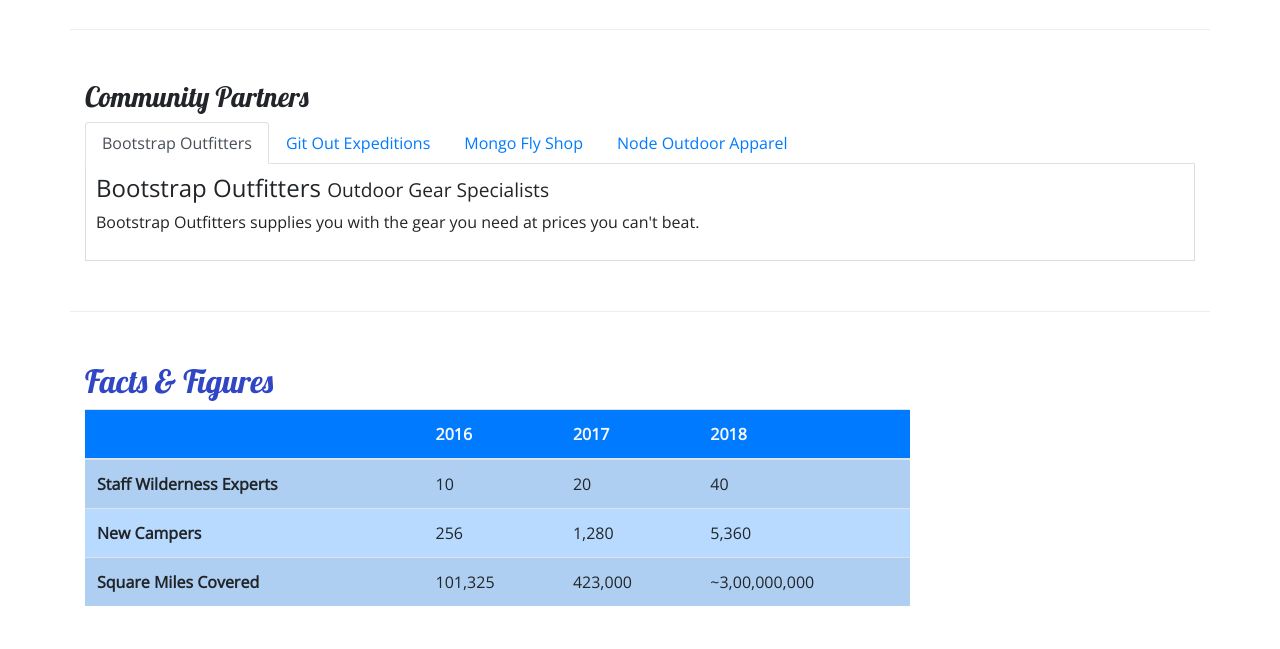
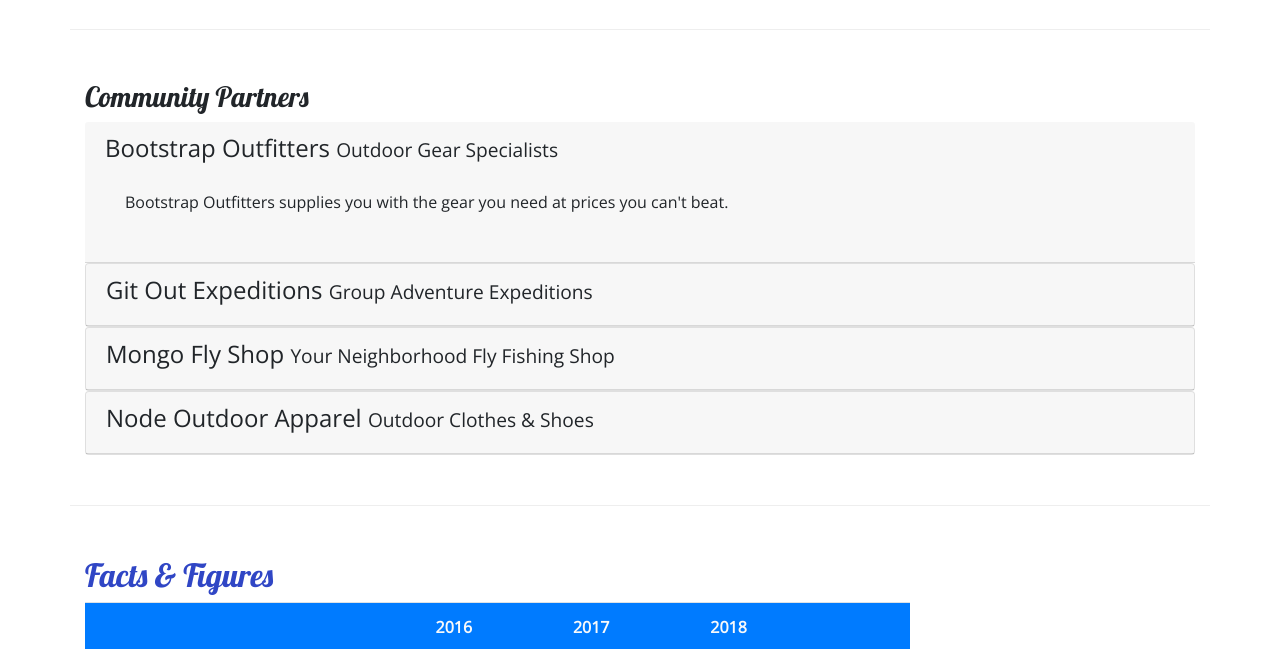
Before and after one commit to MNewman70115/nucamp-bootstrap-website, a website: page aboutus.html in a window 1280 px wide. Shown: the part 900-1549 px from the top of the page. Drawn offline with nearby package versions, Linux system fonts and the light colour scheme.

Commit message:
Accordion

```diff
--- a/aboutus.html
+++ b/aboutus.html
@@ -105,39 +105,64 @@
         <div class="row row-content">
             <div class="col">
                 <h3>Community Partners</h3>
-                <ul class="nav nav-tabs">
-                    <li class="nav-item">
-                        <a class="nav-link active" href="#bootstrap" role="tab" data-toggle="tab">Bootstrap Outfitters</a>
-                    </li>
-                    <li class="nav-item">
-                        <a class="nav-link" href="#git" role="tab" data-toggle="tab">Git Out Expeditions</a>
-                    </li>
-                    <li class="nav-item">
-                        <a class="nav-link" href="#mongo" role="tab" data-toggle="tab">Mongo Fly Shop</a>
-                    </li>
-                    <li class="nav-item">
-                        <a class="nav-link" href="#node" role="tab" data-toggle="tab">Node Outdoor Apparel</a>
-                    </li>
-                </ul>
-
-                <div class="tab-content">
-                    <div role="tabpanel" class="tab-pane fade show active" id="bootstrap">
-                        <h4>Bootstrap Outfitters <small>Outdoor Gear Specialists</small></h4>
-                        <p class="d-none d-sm-block">Bootstrap Outfitters supplies you with the gear you need at prices you can't beat.</p>
+                <div id="accordion">
+                    <div role="tab" class="card-header">
+                        <h4>
+                            <a data-toggle="collapse" data-target="#bootstrap">
+                                Bootstrap Outfitters <small>Outdoor Gear Specialists</small>
+                            </a>
+                        </h4>
+                        <div class="collapse show" id="bootstrap" data-parent="#accordion">
+                            <div class="card-body">
+                                <p class="d-none d-sm-block">Bootstrap Outfitters supplies you with the gear you need at prices you can't
+                                    beat.</p>
+                            </div>
+                        </div>
                     </div>
-                    <div role="tabpanel" class="tab-pane fade" id="git">
-                        <h4>Git Out Expeditions <small>Group Adventure Expeditions</small></h4>
-                        <p class="d-none d-sm-block">Join Git Out Expeditions to explore new horizons with a group of other adventurers!</p>
+                    <div class="card">
+                        <div role="tab" class="card-header">
+                            <h4>
+                                <a class="collapsed" data-toggle="collapse" data-target="#git">
+                                    Git Out Expeditions <small>Group Adventure Expeditions</small>
+                                </a>
+                            </h4>
+                            <div class="collapse" id="git" data-parent="#accordion">
+                                <div class="card-body">
+                                    <p class="d-none d-sm-block">Join Git Out Expeditions to explore new horizons with a group of other
+                                        adventurers!</p>
+                                </div>
+                            </div>
+                        </div>
                     </div>
-                    <div role="tabpanel" class="tab-pane fade" id="mongo">
-                        <h4>Mongo Fly Shop <small>Your Neighborhood Fly Fishing Shop.</small></h4>
-                        <p class="d-none d-sm-block">Need a new fishing pole, a tacklebox, or flies of all kinds? Stop by Mongo Fly Shop.
-                        </p>
+                    <div class="card">
+                        <div role="tab" class="card-header">
+                            <h4>
+                                <a class="collapsed" data-toggle="collapse" data-target="#mongo">
+                                    Mongo Fly Shop <small>Your Neighborhood Fly Fishing Shop</small>
+                                </a>
+                            </h4>
+                            <div class="collapse" id="mongo" data-parent="#accordion">
+                                <div class="card-body">
+                                    <p class="d-none d-sm-block">Need a new fishing pole, a tacklebox, or flies of all kinds? Stop by Mongo
+                                        Fly Shop.</p>
+                                </div>
+                            </div>
+                        </div>
                     </div>
-                    <div role="tabpanel" class="tab-pane fade" id="node">
-                        <h4>Node Outdoor Apparel <small>Outdoor Clothes & Shoes</small></h4>
-                        <p class="d-none d-sm-block">From polar fleeces to swimsuits, hiking boots to waders, a visit to Node will be sure
-                            to get you covered.</p>
+                    <div class="card">
+                        <div role="tab" class="card-header">
+                            <h4>
+                                <a class="collapsed" data-toggle="collapse" data-target="#node">
+                                    Node Outdoor Apparel <small>Outdoor Clothes & Shoes</small>
+                                </a>
+                            </h4>
+                            <div class="collapse" id="node" data-parent="#accordion">
+                                <div class="card-body">
+                                    <p class="d-none d-sm-block">From polar fleeces to swimsuits, hiking boots to waders, a visit to Node
+                                        will be sure to get you covered.</p>
+                                </div>
+                            </div>
+                        </div>
                     </div>
                 </div>
             </div>
--- a/css/styles.css
+++ b/css/styles.css
@@ -35,9 +35,3 @@ header h2 {
 .navbar {
     background-color: #901CAD;
 }
-
-.tab-content {
-    border: 1px solid #DDD;
-    border-top: none;
-    padding: 10px;
-}
```
